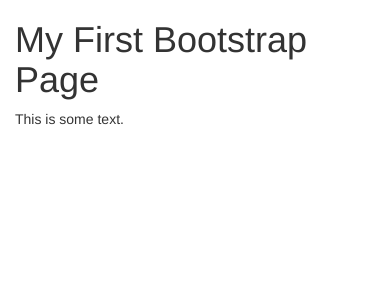
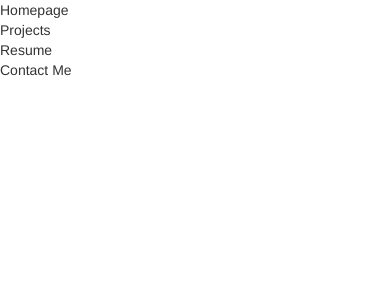
Before and after one commit to codyswain/Personal-Website-Flask, a Flask app: page / in a window 390 px wide. Shown: the top 300 px of the page. Run offline with Flask 2, Linux system fonts and the light colour scheme; some libraries are stand-ins or nearby versions.

Commit message:
Bootstrap3

```diff
--- a/app/templates/index.html
+++ b/app/templates/index.html
@@ -1,5 +1,6 @@
 <!DOCTYPE html>
 <html lang="en">
+
 <head>
   <title>Bootstrap Example</title>
   <meta charset="utf-8">
@@ -8,11 +9,15 @@
   <script src="https://ajax.googleapis.com/ajax/libs/jquery/3.3.1/jquery.min.js"></script>
   <script src="https://maxcdn.bootstrapcdn.com/bootstrap/3.3.7/js/bootstrap.min.js"></script>
 </head>
+
+
 <body>
 
-<div class="container">
-  <h1>My First Bootstrap Page</h1>
-  <p>This is some text.</p>
+<div class="row">
+	<div class="col-sm-3">Homepage</div>
+	<div class="col-sm-3">Projects</div>
+	<div class="col-sm-3">Resume</div>
+	<div class="col-sm-3">Contact Me</div>
 </div>
 
 </body>
```
